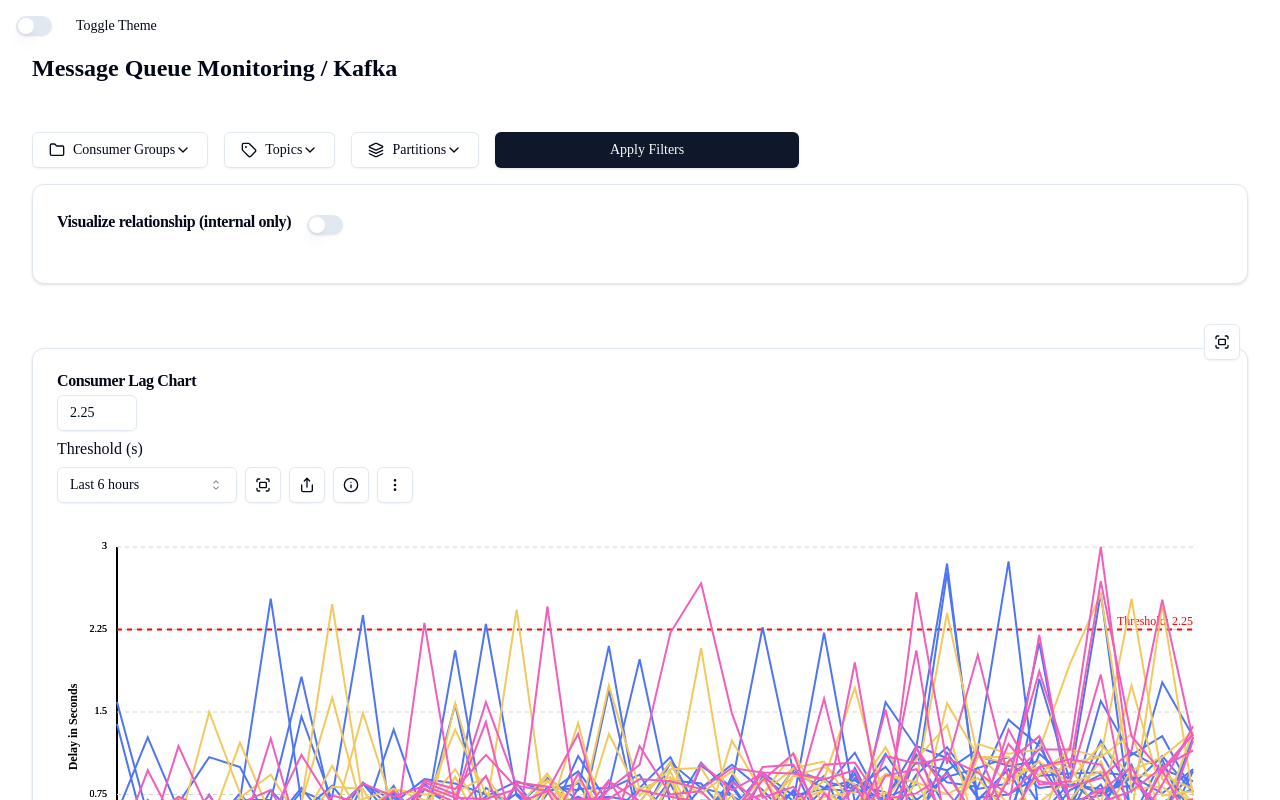
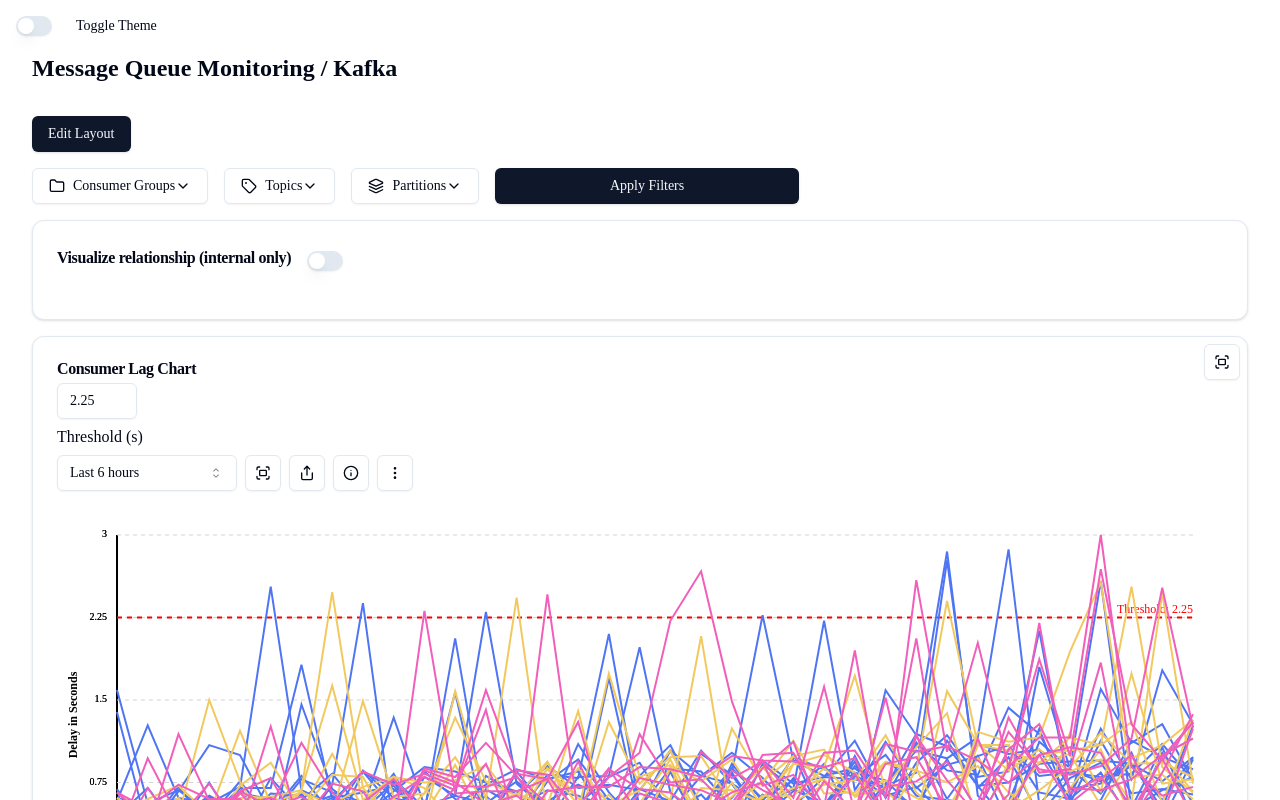
Before and after one commit to sharpshooter90/consumer-lag, a React (Vite) app: page / in a window 1280 px wide. Shown: the top 800 px of the page. Built offline with nearby package versions, Linux system fonts and the light colour scheme; a web font is replaced by a local one.

Commit message:
editable layout with layout manage and sharable layout

```diff
--- a/package.json
+++ b/package.json
@@ -44,6 +44,7 @@
     "lucide-react": "^0.412.0",
     "next-themes": "^0.3.0",
     "react": "^18.0.0",
+    "react-beautiful-dnd": "^13.1.1",
     "react-day-picker": "^9.0.0",
     "react-dom": "^18.0.0",
     "react-hook-form": "^7.52.1",
--- a/src/KafkaDataTable.jsx
+++ b/src/KafkaDataTable.jsx
@@ -110,7 +110,7 @@
   );
 
   return (
-    <Card className="mt-8">
+    <Card>
       <CardHeader>
         <CardTitle>Consumer Lag Data Table</CardTitle>
       </CardHeader>
--- a/src/KafkaDiagramAndChart.jsx
+++ b/src/KafkaDiagramAndChart.jsx
@@ -26,6 +26,8 @@
 import ThresholdLine from "./ThresholdLine";
 import KafkaDataTable from "./KafkaDataTable";
 import SystemMetricsDashboard from "./SystemMetricsDashboard";
+import LayoutManager from "./LayoutManager";
+
 import {
   generateMockData,
   findNearestDataPoint,
@@ -63,6 +65,13 @@
   const [threshold, setThreshold] = useState(2.25); // Or whatever default value you prefer
 
   const [timeSeriesOption, setTimeSeriesOption] = useState("6h");
+
+  const initialLayout = [
+    { id: "render-filter", width: 100 },
+    { id: "render-diagram", width: 100 },
+    { id: "render-chart", width: 100 },
+    { id: "render-tabs", width: 100 },
+  ];
 
   const containerRef = useRef(null);
   const svgRef = useRef(null);
@@ -118,31 +127,6 @@
     );
     setChartData(newData);
   };
-  // const handleLineHover = useCallback(
-  //   (event, key) => {
-  //     if (svgRef.current) {
-  //       const svgRect = svgRef.current.getBoundingClientRect();
-  //       const mouseX = event.clientX - svgRect.left;
-  //       const mouseY = event.clientY - svgRect.top;
-
-  //       const nearestPoint = findNearestDataPoint(
-  //         mouseX,
-  //         chartData,
-  //         svgRef.current
-  //       );
-  //       if (nearestPoint) {
-  //         setTooltipData({
-  //           key,
-  //           time: nearestPoint.time,
-  //           lag: nearestPoint[key],
-  //         });
-  //         setTooltipPosition({ x: event.clientX, y: event.clientY });
-  //         setHoveredLine(key);
-  //       }
-  //     }
-  //   },
-  //   [chartData]
-  // );
 
   const handleMouseMove = useCallback(
     (event) => {
@@ -424,7 +408,7 @@
     onLineClick
   ) => (
     <FullScreenWrapper>
-      <Card className="mt-8">
+      <Card>
         <CardHeader>
           <CardTitle>Consumer Lag Chart</CardTitle>
           <Input
@@ -647,7 +631,7 @@
     </FullScreenWrapper>
   );
   const renderTabs = () => (
-    <Tabs defaultValue="table" className="mt-8">
+    <Tabs defaultValue="table">
       <TabsList>
         <TabsTrigger value="table">Consumer Lag Data</TabsTrigger>
         <TabsTrigger value="placeholder">
@@ -683,12 +667,17 @@
       <h2 className="text-2xl font-bold mb-4">
         Message Queue Monitoring / Kafka
       </h2>
+
+      <LayoutManager initialLayout={initialLayout} isEditable={true}>
+        <div id="render-filter">
           {/* Filters */}
           {renderFilters()}
-
+        </div>
+        <div id="render-diagram">
           {/* Relationship Diagram */}
           {renderDiagram()}
-
+        </div>
+        <div id="render-chart">
           {/* Interactive Consumer Lag Chart */}
           {renderChart(
             hoveredTableRow,
@@ -696,9 +685,12 @@
             handleLineLeave,
             handleItemClick
           )}
-
+        </div>
+        <div id="render-tabs">
           {/* Horizontal Tab */}
           {renderTabs()}
+        </div>
+      </LayoutManager>
 
       {/* Modal */}
       {renderModal()}
--- /dev/null
+++ b/src/LayoutEditor.jsx
@@ -0,0 +1,21 @@
+// LayoutEditor.jsx
+import React from "react";
+import { Button } from "@/components/ui/button";
+
+const LayoutEditor = ({ layout, updateLayout }) => {
+  const addNewBlock = () => {
+    const newBlock = {
+      id: `block-${Date.now()}`,
+      width: 100,
+    };
+    updateLayout([...layout, newBlock]);
+  };
+
+  return (
+    <div className="mt-4">
+      <Button onClick={addNewBlock}>Add New Block</Button>
+    </div>
+  );
+};
+
+export default LayoutEditor;
--- /dev/null
+++ b/src/LayoutManager.jsx
@@ -0,0 +1,99 @@
+// LayoutManager.jsx
+import React, { useState } from "react";
+import OrderableBlock from "./OrderableBlock";
+import LayoutEditor from "./LayoutEditor";
+import ShareModal from "./ShareModal";
+import { Button } from "@/components/ui/button";
+
+const LayoutManager = ({ initialLayout, children, isEditable = false }) => {
+  const [layout, setLayout] = useState(initialLayout);
+  const [isEditing, setIsEditing] = useState(false);
+  const [isShareModalOpen, setIsShareModalOpen] = useState(false);
+
+  const moveBlock = (id, direction) => {
+    const currentIndex = layout.findIndex((block) => block.id === id);
+    if (
+      (direction === "up" && currentIndex === 0) ||
+      (direction === "down" && currentIndex === layout.length - 1)
+    ) {
+      return; // Can't move further in this direction
+    }
+
+    const newLayout = [...layout];
+    const swapIndex = direction === "up" ? currentIndex - 1 : currentIndex + 1;
+    [newLayout[currentIndex], newLayout[swapIndex]] = [
+      newLayout[swapIndex],
+      newLayout[currentIndex],
+    ];
+    setLayout(newLayout);
+  };
+
+  const updateBlockWidth = (id, width) => {
+    setLayout(
+      layout.map((block) => (block.id === id ? { ...block, width } : block))
+    );
+  };
+
+  const deleteBlock = (id) => {
+    setLayout(layout.filter((block) => block.id !== id));
+  };
+
+  const saveLayout = (asNew = false) => {
+    // Implement save logic here
+    console.log("Saving layout:", layout, asNew ? "as new" : "overwrite");
+  };
+
+  return (
+    <div className="">
+      {isEditable && (
+        <div className="">
+          <Button onClick={() => setIsEditing(!isEditing)}>
+            {isEditing ? "Finish Editing" : "Edit Layout"}
+          </Button>
+          {isEditing && (
+            <>
+              <Button onClick={() => saveLayout(false)} className="ml-2">
+                Save
+              </Button>
+              <Button onClick={() => saveLayout(true)} className="ml-2">
+                Save as New
+              </Button>
+              <Button
+                onClick={() => setIsShareModalOpen(true)}
+                className="ml-2"
+              >
+                Share
+              </Button>
+            </>
+          )}
+        </div>
+      )}
+      <div>
+        {layout.map((block, index) => (
+          <OrderableBlock
+            key={block.id}
+            block={block}
+            index={index}
+            isEditing={isEditing}
+            updateWidth={updateBlockWidth}
+            deleteBlock={deleteBlock}
+            moveBlock={moveBlock}
+            isFirst={index === 0}
+            isLast={index === layout.length - 1}
+          >
+            {React.Children.toArray(children).find(
+              (child) => child.props.id === block.id
+            )}
+          </OrderableBlock>
+        ))}
+      </div>
+      {isEditing && <LayoutEditor layout={layout} updateLayout={setLayout} />}
+      <ShareModal
+        isOpen={isShareModalOpen}
+        onClose={() => setIsShareModalOpen(false)}
+      />
+    </div>
+  );
+};
+
+export default LayoutManager;
--- /dev/null
+++ b/src/OrderableBlock.jsx
@@ -0,0 +1,67 @@
+// OrderableBlock.jsx
+import React from "react";
+import { Card } from "@/components/ui/card";
+import { Button } from "@/components/ui/button";
+import { Input } from "@/components/ui/input";
+import { ChevronUp, ChevronDown } from "lucide-react";
+
+const OrderableBlock = ({
+  block,
+  index,
+  isEditing,
+  updateWidth,
+  deleteBlock,
+  moveBlock,
+  isFirst,
+  isLast,
+  children,
+}) => {
+  return (
+    <div
+      className={`${
+        isEditing ? "mb-4 border-2 border-dashed border-gray-300" : ""
+      }`}
+      style={{ width: `${block.width}%` }}
+    >
+      {isEditing && (
+        <div className="p-2 bg-gray-100 dark:bg-gray-800 flex justify-between items-center">
+          <div>
+            <Button
+              onClick={() => moveBlock(block.id, "up")}
+              disabled={isFirst}
+              size="sm"
+              variant="outline"
+            >
+              <ChevronUp className="h-4 w-4" />
+            </Button>
+            <Button
+              onClick={() => moveBlock(block.id, "down")}
+              disabled={isLast}
+              size="sm"
+              variant="outline"
+              className="ml-1"
+            >
+              <ChevronDown className="h-4 w-4" />
+            </Button>
+          </div>
+          <Input
+            type="number"
+            value={block.width}
+            onChange={(e) => updateWidth(block.id, Number(e.target.value))}
+            className="w-20 mx-2"
+          />
+          <Button
+            onClick={() => deleteBlock(block.id)}
+            variant="destructive"
+            size="sm"
+          >
+            Delete
+          </Button>
+        </div>
+      )}
+      <div className="mb-4">{children}</div>
+    </div>
+  );
+};
+
+export default OrderableBlock;
--- /dev/null
+++ b/src/ShareModal.jsx
@@ -0,0 +1,36 @@
+// ShareModal.jsx
+import React from "react";
+import {
+  Dialog,
+  DialogContent,
+  DialogHeader,
+  DialogTitle,
+  DialogDescription,
+} from "@/components/ui/dialog";
+import { Input } from "@/components/ui/input";
+import { Button } from "@/components/ui/button";
+
+const ShareModal = ({ isOpen, onClose }) => {
+  const shareUrl = "https://yourdomain.com/shared-layout/123"; // Replace with actual share URL
+
+  return (
+    <Dialog open={isOpen} onOpenChange={onClose}>
+      <DialogContent>
+        <DialogHeader>
+          <DialogTitle>Share Layout</DialogTitle>
+          <DialogDescription>
+            Copy the link below to share this layout
+          </DialogDescription>
+        </DialogHeader>
+        <div className="flex items-center space-x-2">
+          <Input value={shareUrl} readOnly />
+          <Button onClick={() => navigator.clipboard.writeText(shareUrl)}>
+            Copy
+          </Button>
+        </div>
+      </DialogContent>
+    </Dialog>
+  );
+};
+
+export default ShareModal;
```
Also changed, not shown: src/DraggableBlock.jsx (added, +58 -0 lines), 1 other file (tests, documents, lock files or other folders). Lines whose indentation alone changed are shown as unchanged.
